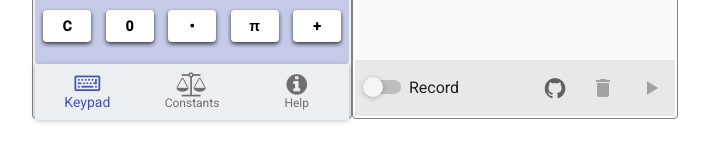
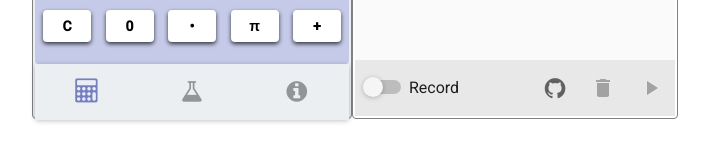
Before and after one commit to essamalsaloum/hp-35-emulator, a React (Create React App) app: page / in a window 1280 px wide. Shown: the part 517-677 px from the top of the page, without its empty margins (285-994 px from the left). Built offline with nearby package versions, Linux system fonts and the light colour scheme.

Commit message:
use opacity for MainNavigation buttons

```diff
--- a/src/containers/MainNavigation.js
+++ b/src/containers/MainNavigation.js
@@ -5,9 +5,9 @@ import Paper from 'material-ui/Paper'
 import { blueGrey50 as backgroundColor } from 'material-ui/styles/colors'
 import store from '../store'
 
-const keypadIcon = <FontIcon className="fa fa-keyboard-o" />
-const constantsIcon = <FontIcon className="fa fa-balance-scale" />
-const helpIcon = <FontIcon className="fa fa-info-circle" />
+const keypadIcon = <FontIcon className="fa fa-calculator" style={{opacity: 0.7}}/>
+const constantsIcon = <FontIcon className="fa fa-flask" style={{opacity: 0.7}}/>
+const helpIcon = <FontIcon className="fa fa-info-circle" style={{opacity: 0.7}}/>
 
 const updateKeypadState = store.setSubState('keypad')
 
@@ -38,17 +38,14 @@ export default class MainNavigation extends React.PureComponent {
       <Paper zDepth={1}>
         <BottomNavigation style={{ backgroundColor }} selectedIndex={this.state.selectedIndex}>
           <BottomNavigationItem
-            label="Keypad"
             icon={keypadIcon}
             onClick={() => this.selectKeypad()}
           />
           <BottomNavigationItem
-            label="Constants"
             icon={constantsIcon}
             onClick={() => this.selectConstants()}
           />
           <BottomNavigationItem
-            label="Help"
             icon={helpIcon}
             onClick={() => undefined}
           />
```
